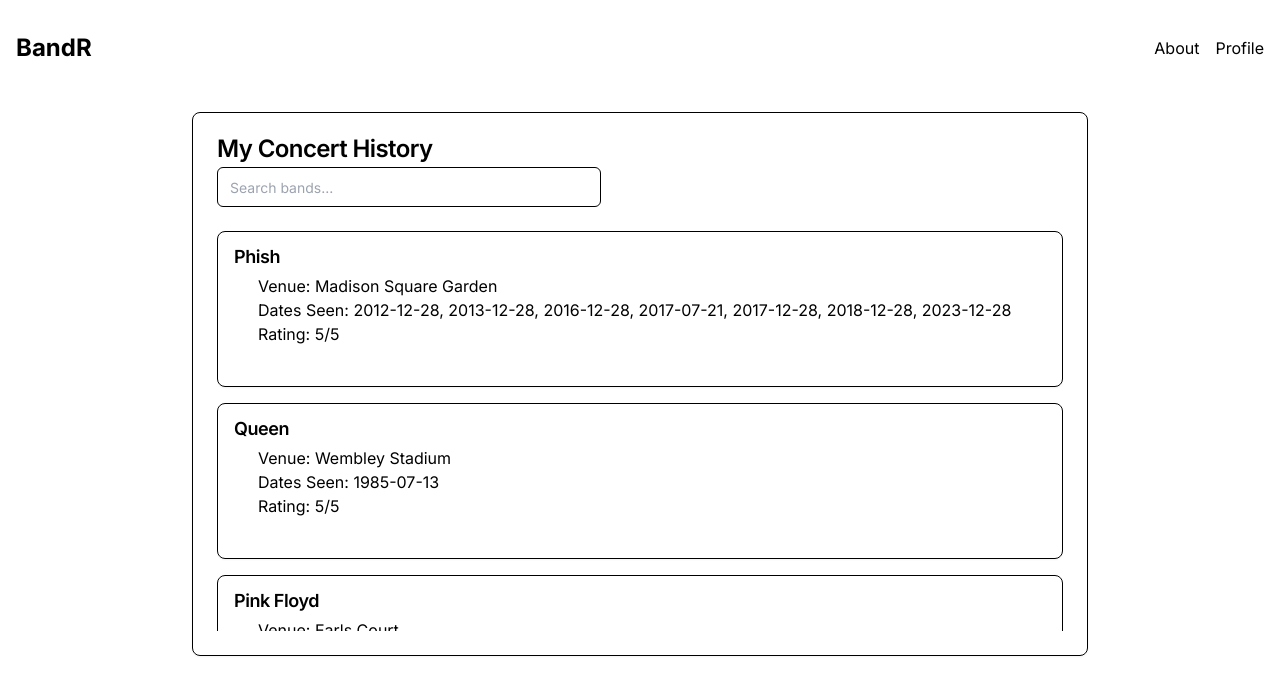
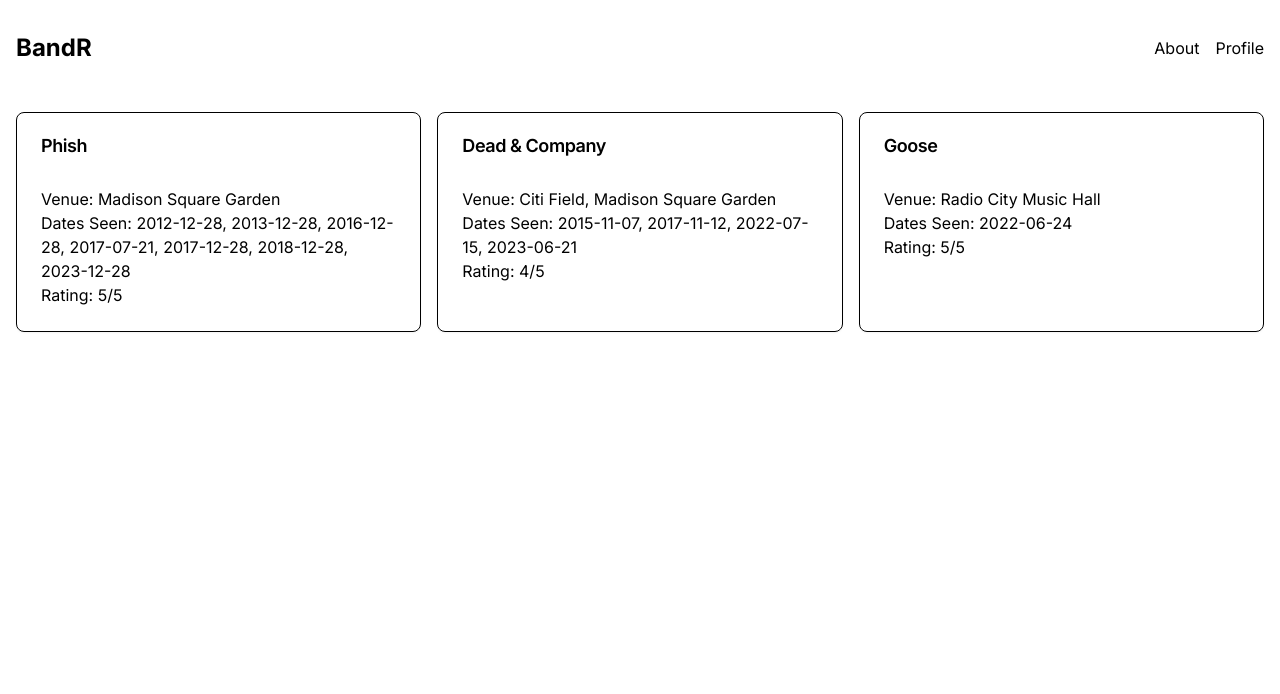
Before and after one commit to ben-rosner-williamsburg/bandr, a Next.js app: page / in a window 1280 px wide. Shown: the top 694 px of the page. Built offline with nearby package versions, Linux system fonts and the light colour scheme.

Commit message:
Add capability for multiple venues and add other band details

```diff
--- a/components/band-list.tsx
+++ b/components/band-list.tsx
@@ -2,56 +2,37 @@
 
 import { useState } from 'react'
 import { Card, CardContent, CardHeader, CardTitle } from '../components/ui/card'
-import { Input } from '../components/ui/input'
-import { ScrollArea } from '../components/ui/scroll-area'
 
 interface Band {
   id: string
   name: string
   datesSeen: string[]
-  venue: string
+  venue: string | string[],
   rating: number
 }
 
 const mockBands: Band[] = [
   { id: '1', name: 'Phish', datesSeen: ['2012-12-28', '2013-12-28', '2016-12-28', '2017-07-21', '2017-12-28', '2018-12-28', '2023-12-28'], venue: 'Madison Square Garden', rating: 5 },
-  { id: '2', name: 'Queen', datesSeen: ['1985-07-13'], venue: 'Wembley Stadium', rating: 5 },
-  { id: '3', name: 'Pink Floyd', datesSeen: ['1994-10-15'], venue: 'Earls Court', rating: 4 },
+  { id: '2', name: 'Dead & Company', datesSeen: ['2015-11-07', '2017-11-12', '2022-07-15', '2023-06-21'], venue: ['Citi Field', "Madison Square Garden"], rating: 4 },
+  { id: '3', name: 'Goose', datesSeen: ['2022-06-24'], venue: 'Radio City Music Hall', rating: 5 },
 ]
 
 export function BandList() {
-  const [searchQuery, setSearchQuery] = useState('')
   const [bands] = useState<Band[]>(mockBands)
-
-  const filteredBands = bands.filter(band =>
-    band.name.toLowerCase().includes(searchQuery.toLowerCase())
-  )
-
     return (
-    <Card className="w-full max-w-4xl mx-auto mt-8">
+      <div className="grid gap-4 md:grid-cols-2 lg:grid-cols-3">
+        {bands.map((band, index) => (
+          <Card key={index}>
             <CardHeader>
-        <CardTitle>My Concert History</CardTitle>
-        <Input
-          placeholder="Search bands..."
-          value={searchQuery}
-          onChange={(e) => setSearchQuery(e.target.value)}
-          className="max-w-sm"
-        />
+              <CardTitle className="text-lg">{band.name}</CardTitle>
             </CardHeader>
-      <CardContent>
-        <ScrollArea className="h-[400px]">
-          {filteredBands.map(band => (
-            <Card key={band.id} className="mb-4 p-4" variant="secondary">
-              <CardTitle className="text-lg">{band.name}</CardTitle>
             <CardContent className="pt-2">
-                <p>Venue: {band.venue}</p>
-                <p>Dates Seen: {band.datesSeen.join(', ')}</p>
+              <p>Venue: {Array.isArray(band.venue) ? band.venue.join(', ') : band.venue}</p>
+              <p>Dates Seen: {Array.isArray(band.datesSeen) ? band.datesSeen.join(', ') : band.datesSeen}</p>
               <p>Rating: {band.rating}/5</p>
             </CardContent>
           </Card>
         ))}
-        </ScrollArea>
-      </CardContent>
-    </Card>
+      </div>
     )
 }
```
Lines whose indentation alone changed are shown as unchanged.
